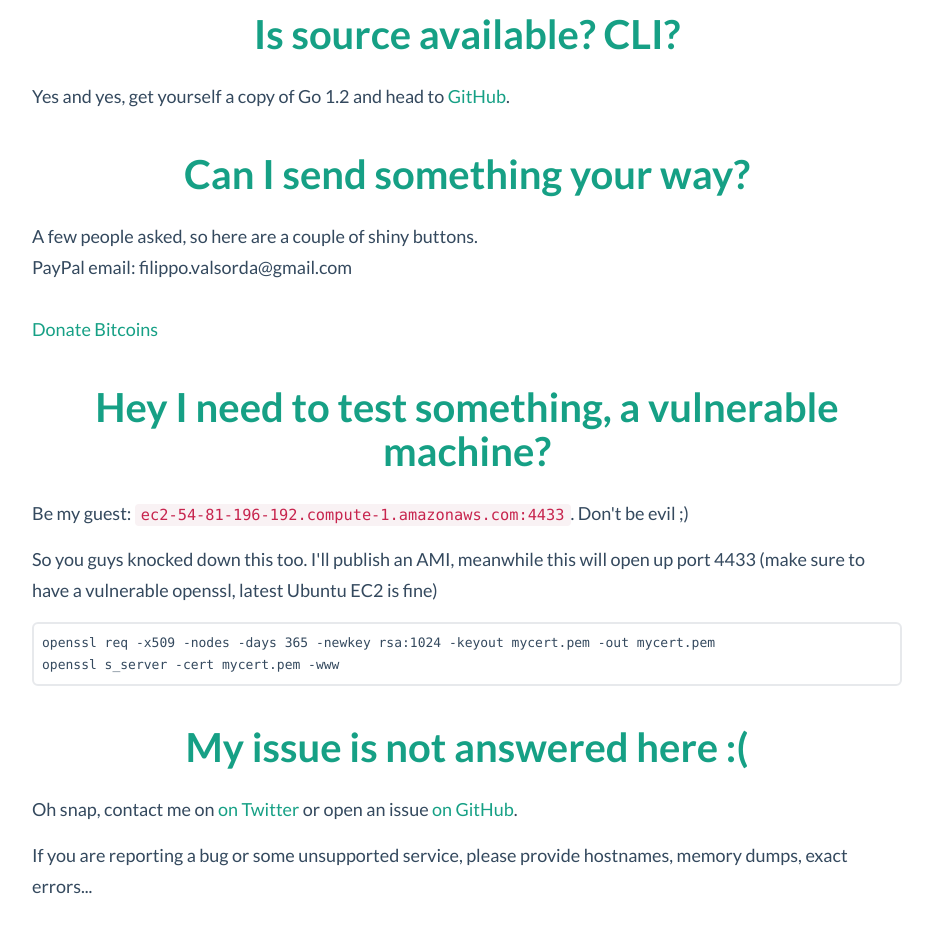
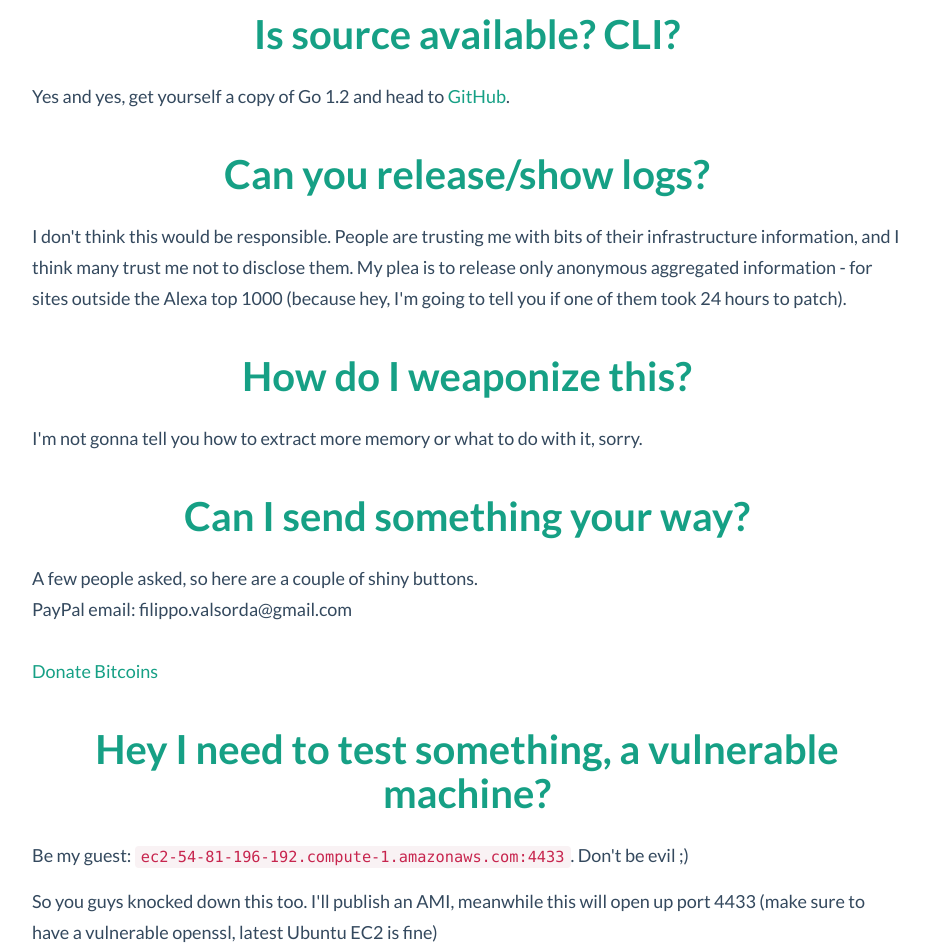
Before and after one commit to FiloSottile/Heartbleed, a website: page faq.html in a window 1280 px wide. Shown: the part 2204-3147 px from the top of the page, without its empty margins (173-1106 px from the left). Drawn offline with Linux system fonts and the light colour scheme.

Commit message:
logs and exploit

```diff
--- a/faq.html
+++ b/faq.html
@@ -158,6 +158,16 @@ h3 {
                 Yes and yes, get yourself a copy of Go 1.2 and head to <a href="https://github.com/FiloSottile/Heartbleed">GitHub</a>.
             </p>
 
+            <h3><a name="logs" href="#logs">Can you release/show logs?</h3></a>
+            <p>
+                I don't think this would be responsible. People are trusting me with bits of their infrastructure information, and I think many trust me not to disclose them. My plea is to release only anonymous aggregated information - for sites outside the Alexa top 1000 (because hey, I'm going to tell you if one of them took 24 hours to patch).
+            </p>
+
+            <h3><a name="exploit" href="#exploit">How do I weaponize this?</h3></a>
+            <p>
+                I'm not gonna tell you how to extract more memory or what to do with it, sorry.
+            </p>
+
             <h3><a name="donate" href="#donate">Can I send something your way?</h3></a>
             <p>
                 A few people asked, so here are a couple of shiny buttons.<br>
```
